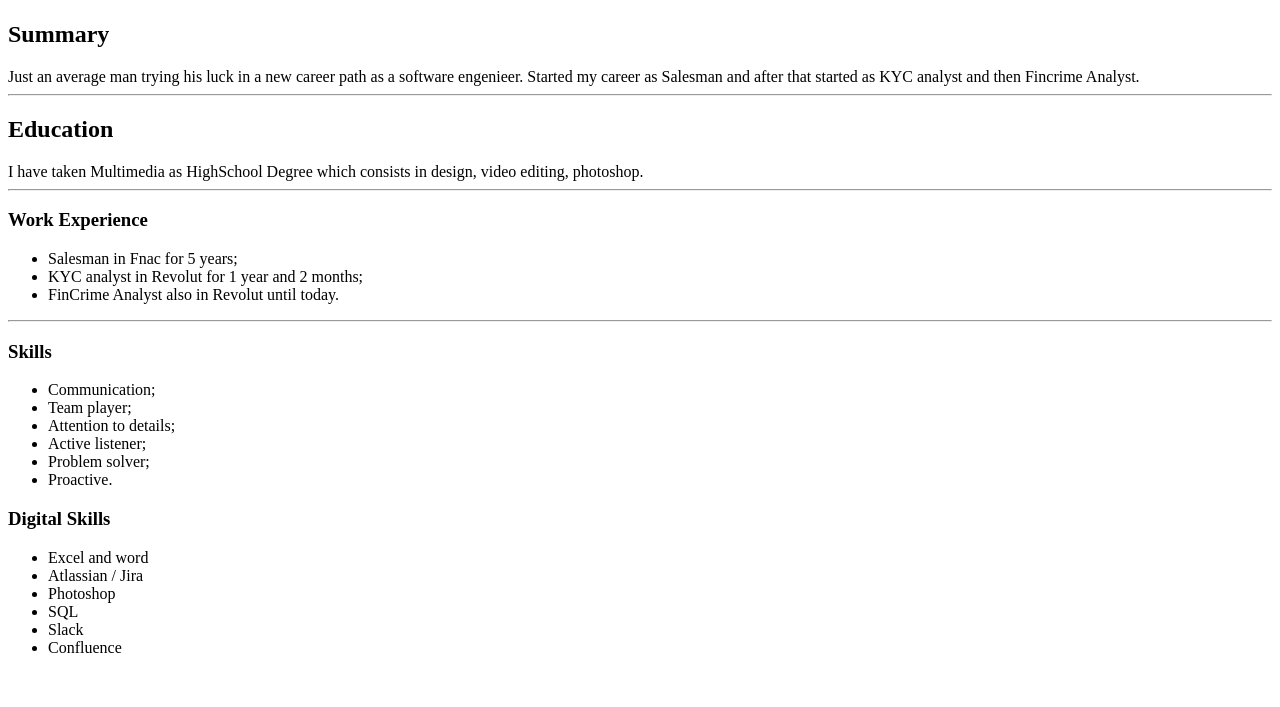
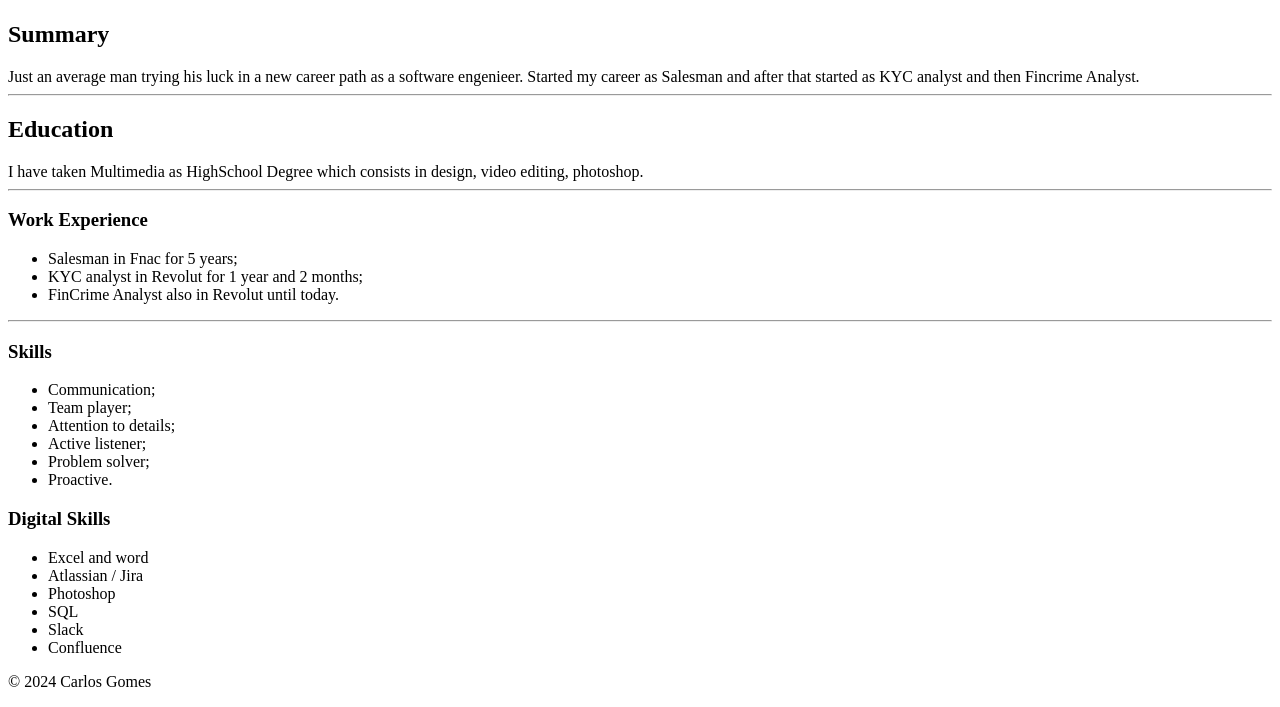
Before and after one commit to CarlitoG97/Resume, a plain HTML site: page index.html in a window 1280 px wide. Shown: the part 383-1090 px from the top of the page. Before the commit the page ends 1056 px from the top, so only its background shows below. Drawn offline with Linux system fonts and the light colour scheme.

Commit message:
Add files via upload

```diff
--- a/index.html
+++ b/index.html
@@ -39,5 +39,6 @@
         <li>Slack</li>
         <li>Confluence</li>
     </ul>
+    <p>© 2024 Carlos Gomes</p>
 </body>
 </html>
```
